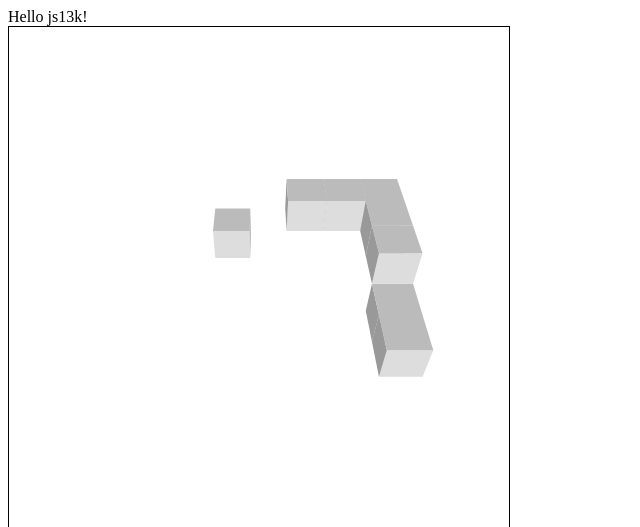
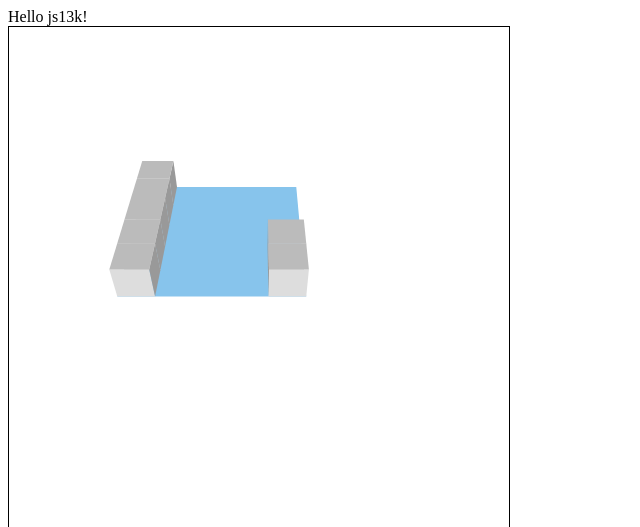
Before and after one commit to HAndIBrothers/Handi2022, a website built with Vite: page index.html in a window 1280 px wide. Shown: the top 527 px of the page, without its empty margins (0-640 px from the left). Built offline with nearby package versions, Linux system fonts and the light colour scheme.

Commit message:
Checking
- Set Draw Map
>> 맵 제작 관련 설정 중

```diff
--- a/Module/Map/dataMap.js
+++ b/Module/Map/dataMap.js
@@ -28,7 +28,7 @@ export const dataMap = {
       // Layer 0:
       ["10000", "10000", "10000", "10001", "10001"],
       // Layer 1:
-      ["10111", "10001", "10001", "10000", "10000"],
+      ["00000", "00000", "00000", "00000", "00000"],
     ],
     start: {
       x: 1,
--- a/Module/Map/drawMap.js
+++ b/Module/Map/drawMap.js
@@ -1,3 +1,13 @@
+import { tileSize } from "../data.js";
+
+export const drawScene = (_width, _height) => {
+  viewport.style.width = _width + "px";
+  viewport.style.height = _height + "px";
+};
+export const drawFloor = (_width, _height) => {
+  scene.style.width = floor.style.width = _width * tileSize + "px";
+  scene.style.height = floor.style.height = _height * tileSize + "px";
+};
 export const drawMap = (_map) => {
   for (let zIndex = 0; zIndex < _map.data.length; zIndex++) {
     for (let yIndex = 0; yIndex < _map.data[zIndex].length; yIndex++) {
@@ -15,7 +25,7 @@ export const drawMap = (_map) => {
     }
   }
 };
-const tileSize = 200;
+
 const drawCube = (_x, _y, _z, _token) => {
   let html = "";
   if (Number(_token) === 1) {
@@ -30,15 +40,3 @@ const drawCube = (_x, _y, _z, _token) => {
   }
   return html;
 };
-
-// var drawCube = (x, y, z, id = "") => {
-//     html = `<div id='${id}' class='cube' style='transform:translate3d(${
-//       x * 200
-//     }px,${y * 200}px,${z * 200}px)'>`;
-//     html += `<div class="face up"></div>`;
-//     html += `<div class="face left"></div>`;
-//     html += `<div class="face back"></div>`;
-//     html += `<div class="face right"></div>`;
-//     html += `<div class="face front"></div>`;
-//     return html;
-//   };
--- a/Module/Map/map.css
+++ b/Module/Map/map.css
@@ -13,6 +13,13 @@
   transform-style: preserve-3d; /* 3D로 변경 */
   box-sizing: border-box;
 }
+
+/* Floor */
+#floor {
+  position: fixed;
+  background: #87c4ec;
+}
+
 /* Scene */
 #scene {
   position: fixed;
--- /dev/null
+++ b/Module/data.js
@@ -0,0 +1,5 @@
+export const tileSize = 200;
+export const viewportSize = {
+  width: 500,
+  height: 500,
+};
--- a/index.html
+++ b/index.html
@@ -11,7 +11,10 @@
 
     <div id="viewport">
       <div id="scene">
-        <div id="map"></div>
+        <div id="camera">
+          <div id="floor"></div>
+          <div id="map"></div>
+        </div>
       </div>
     </div>
     <script type="module" src="/main.js"></script>
--- a/main.js
+++ b/main.js
@@ -1,6 +1,9 @@
 import { dataMap } from "./Module/Map/dataMap.js";
-import { drawMap } from "./Module/Map/drawMap.js";
+import { viewportSize } from "./Module/data.js";
+import { drawScene, drawFloor, drawMap } from "./Module/Map/drawMap.js";
 
 document.querySelector("#app").append("Hello js13k!");
 
-drawMap(dataMap[1]);
+drawScene(viewportSize.width, viewportSize.height);
+drawFloor(dataMap[2].width, dataMap[2].height);
+drawMap(dataMap[2]);
```
